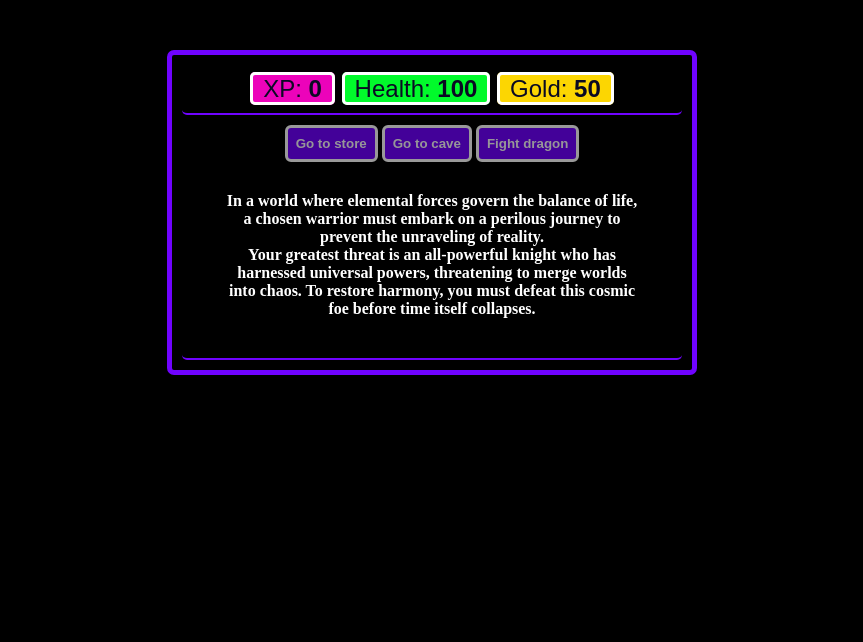
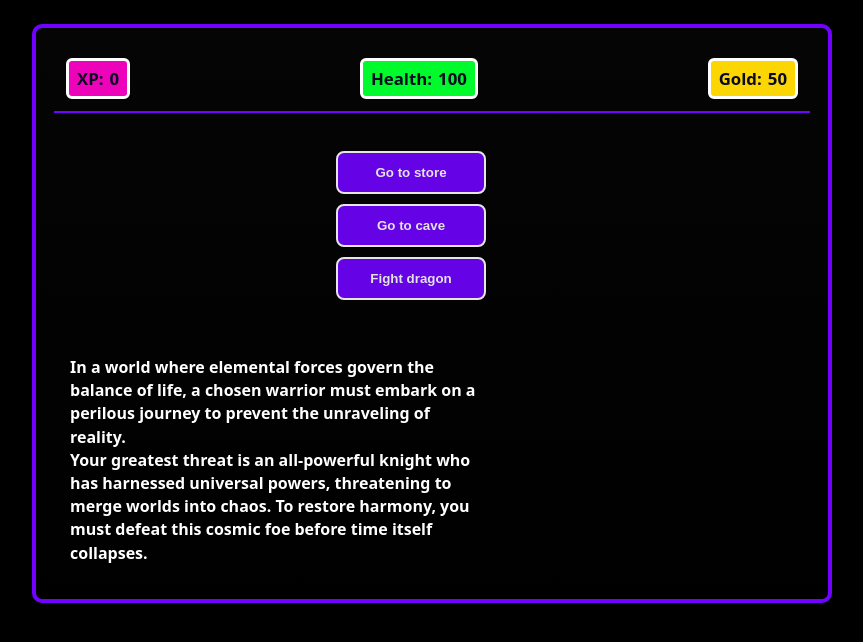
Before and after one commit to rahmoundif/Project-RPG, a plain HTML site: page index.html in a window 1280 px wide. Shown: the whole page, without its empty margins (208-1071 px from the left). Drawn offline with Linux system fonts and the light colour scheme; a web font is replaced by a local one.

Commit message:
responssivness conflict update

```diff
--- a/index.html
+++ b/index.html
@@ -1,36 +1,48 @@
 <!DOCTYPE html>
 <html lang="en">
   <head>
-    <meta charset="utf-8">
-    <link rel="stylesheet" href="./styles.css">
+    <meta charset="utf-8" />
+    <meta name="viewport" content="width=device-width, initial-scale=1" />
+    <link rel="stylesheet" href="./styles.css" />
     <title>RPG - Universal Knight</title>
     <style>
-@import url('https://fonts.googleapis.com/css2?family=Jersey+10&display=swap');
-</style>
+      @import url("https://fonts.googleapis.com/css2?family=Jersey+10&display=swap");
+    </style>
   </head>
   <body>
     <main id="game">
       <section id="stats">
-        <span class="stat, xp">XP: <strong><span id="xpText">0</span></strong></span>
-        <span class="stat, health">Health: <strong><span id="healthText">100</span></strong></span>
-        <span class="stat, gold">Gold: <strong><span id="goldText">50</span></strong></span>
+        <span class="stat xp"
+          >XP: <strong><span id="xpText">0</span></strong></span
+        >
+        <span class="stat health"
+          >Health: <strong><span id="healthText">100</span></strong></span
+        >
+        <span class="stat gold"
+          >Gold: <strong><span id="goldText">50</span></strong></span
+        >
       </section>
       <section id="controls">
         <button id="button1">Go to store</button>
         <button id="button2">Go to cave</button>
         <button id="button3">Fight dragon</button>
-      </div>
+      </section>
       <section id="monsterStats">
-        <span class="stat">Monster Name: <strong><span id="monsterName"></span></strong></span>
-        <span class="stat">Health: <strong><span id="monsterHealth"></span></strong></span>
+        <span class="stat"
+          >Monster Name: <strong><span id="monsterName"></span></strong
+        ></span>
+        <span class="stat"
+          >Health: <strong><span id="monsterHealth"></span></strong
+        ></span>
       </section>
       <section id="text">
-        In a world where elemental forces govern the balance of life, a chosen warrior must embark on a
-        perilous journey to prevent the unraveling of reality.
-        <br>
-        Your greatest threat is
-         an all-powerful knight who has harnessed universal powers, threatening to merge worlds
-         into chaos. To restore harmony, you must defeat this cosmic foe before time itself collapses.
+        In a world where elemental forces govern the balance of life, a chosen
+        warrior must embark on a perilous journey to prevent the unraveling of
+        reality.
+        <br />
+        Your greatest threat is an all-powerful knight who has harnessed
+        universal powers, threatening to merge worlds into chaos. To restore
+        harmony, you must defeat this cosmic foe before time itself collapses.
       </section>
     </main>
     <script src="./script.js"></script>
--- a/styles.css
+++ b/styles.css
@@ -1,82 +1,151 @@
-body {
-  background-color: #000000;
+:root {
+  --accent: #7003ff;
+  --bg: #000;
+  --panel-bg: rgba(255, 255, 255, 0.03);
+  --muted: #0a0a23;
 }
 
-#text {
-  background-color: #000000;
-  color: #ffffff;
-  font-weight: bold;
-  padding: 30px;
+* {
+  box-sizing: border-box;
+}
+
+html,
+body {
+  height: 100%;
+  margin: 0;
+  font-family: system-ui, -apple-system, "Segoe UI", Roboto, "Jersey 10",
+    sans-serif;
+  background: var(--bg);
+  color: #fff;
+  -webkit-font-smoothing: antialiased;
 }
 
 #game {
-  border-radius: 7px;
-  border: solid 5px rgb(112, 3, 255);
-  max-width: 500px;
-  max-height: 400px;
-  color: #ffffff;
-  margin: 50px auto 0px;
-  padding: 10px;
+  width: min(96vw, 800px);
+  margin: 24px auto;
+  padding: 12px;
+  border-radius: 10px;
+  border: 4px solid var(--accent);
+  background: linear-gradient(
+    180deg,
+    rgba(255, 255, 255, 0.02),
+    rgba(0, 0, 0, 0.2)
+  );
 }
 
-#controls,
 #stats {
-  border-bottom: solid 2px #7003ff;
-  border-radius: 5px;
-  padding: 10px;
+  display: flex;
+  gap: 8px;
+  align-items: center;
+  justify-content: space-between;
+  padding: 8px;
+  border-bottom: 2px solid var(--accent);
+}
+
+.stat {
+  display: inline-flex;
+  align-items: center;
+  gap: 6px;
+  padding: 6px 8px;
+  border-radius: 6px;
+  font-weight: 700;
+  font-size: 1rem;
   color: #0a0a23;
-  text-align: center;
+}
+
+.xp {
+  background: rgb(236, 3, 186);
+  border: 3px solid #fff;
+}
+.health {
+  background: rgb(1, 250, 43);
+  border: 3px solid #fff;
+}
+.gold {
+  background: rgb(252, 214, 2);
+  border: 3px solid #fff;
+}
+
+#controls {
+  display: flex;
+  gap: 10px;
+  padding: 12px 8px;
+  justify-content: center;
+  flex-wrap: wrap;
+  margin-top: 10px;
+}
+
+button {
+  cursor: pointer;
+  font-weight: 800;
+  color: #fbfbfd;
+  background-color: var(--accent);
+  border: 2px solid #fff;
+  border-radius: 8px;
+  padding: 10px 14px;
+  min-width: 120px;
+  opacity: 0.9;
+  transition: all 0.18s ease;
+}
+
+button:hover {
+  background: aqua;
+  color: #000;
+  transform: translateY(-2px);
+  opacity: 1;
 }
 
 #monsterStats {
   display: none;
-  border: 1px solid #0a0a23;
-  padding: 5px;
-  color: #ffffff;
-  background-color: #c70d0d;
+  padding: 8px;
+  margin-top: 10px;
+  border-radius: 8px;
+  background: #c70d0d;
+  color: #fff;
 }
 
-#stats {
-  padding-right: 10px;
-  font-family: "Jersey 10", sans-serif;
-  font-size: x-large;
+#text {
+  padding: 16px;
+  line-height: 1.45;
+  font-weight: 700;
+  margin-top: 12px;
 }
 
-button {
-  cursor: pointer;
-  font-weight: bold;
-  color: #fbfbfd;
-  background-color: #7003ff;
-  border: 3px solid white;
-  opacity: 60%;
-  border-radius: 6px;
-  padding: 8px;
+/* Larger screens: layout tweaks */
+@media (min-width: 640px) {
+  #stats {
+    padding: 12px;
+  }
+  .stat {
+    font-size: 1.05rem;
+  }
+  button {
+    min-width: 150px;
+    padding: 12px 18px;
+  }
 }
 
-button:hover {
-  background-color: aqua;
-  color: #000000;
-  font-weight: bold;
-  opacity: 100%;
+@media (min-width: 900px) {
+  #game {
+    display: grid;
+    grid-template-columns: 1fr 300px;
+    gap: 16px;
+    padding: 18px;
+  }
+  #text {
+    grid-column: 1/2;
+  }
+  #controls {
+    flex-direction: column;
+    align-self: start;
+    justify-self: end;
+  }
+  #stats {
+    grid-column: 1/3;
+  }
 }
 
-.xp {
-  background: rgb(236, 3, 186);
-  border-radius: 5px;
-  border: solid 3px white;
-  padding: 0 10px;
+button:focus {
+  outline: 3px solid rgba(255, 255, 255, 0.25);
+  outline-offset: 3px;
 }
-
-.health {
-  background: rgb(1, 250, 43);
-  border-radius: 5px;
-  border: solid 3px white;
-  padding: 0 10px;
-}
-
-.gold {
-  background: rgb(252, 214, 2);
-  border-radius: 5px;
-  border: solid 3px white;
-  padding: 0 10px;
-}
```
